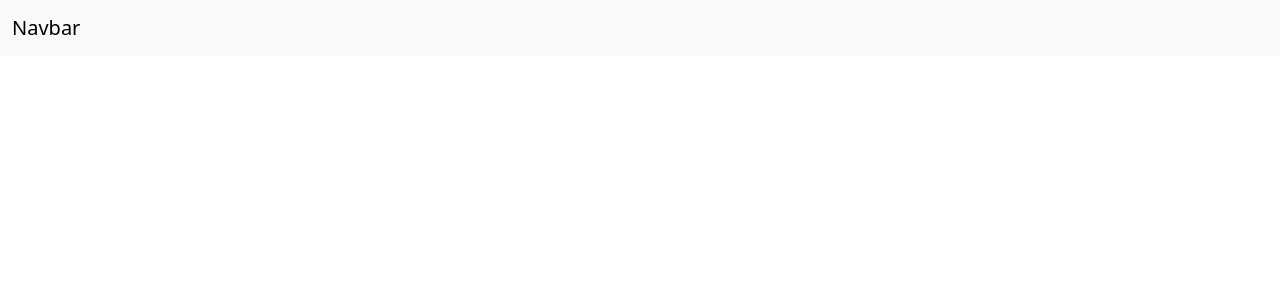
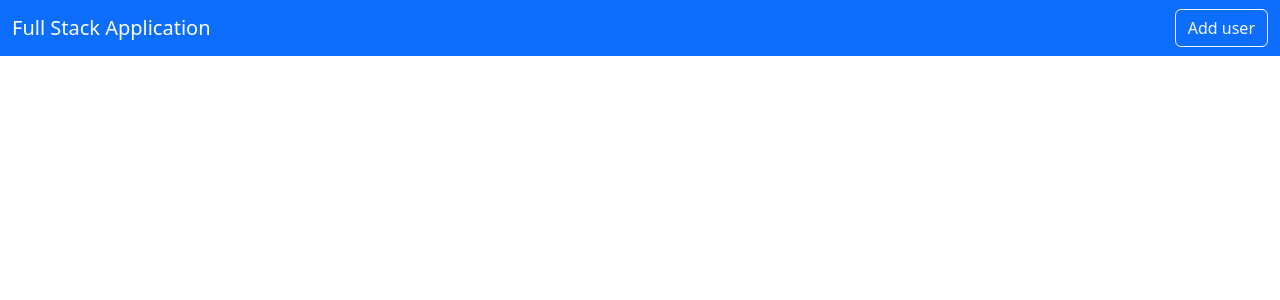
Before and after one commit to HonkyTonkRobot/user-list-frontend-react, a React (Create React App) app: page / in a window 1280 px wide. Shown: the top 300 px of the page. Built offline with nearby package versions, Linux system fonts and the light colour scheme.

Commit message:
update the navbar to match code a long

```diff
--- a/src/layout/Navbar.js
+++ b/src/layout/Navbar.js
@@ -1,12 +1,14 @@
 export default function Navbar() {
   return (
     <div>
-      <nav className="navbar navbar-expand-lg bg-body-tertiary">
+      <nav className="navbar navbar-expand-lg navbar-dark bg-primary">
         <div className="container-fluid">
-          <a className="navbar-brand" href="#">Navbar</a>
+          <a className="navbar-brand" href="#">Full Stack Application</a>
           <button className="navbar-toggler" type="button" data-bs-toggle="collapse" data-bs-target="#navbarSupportedContent" aria-controls="navbarSupportedContent" aria-expanded="false" aria-label="Toggle navigation">
             <span className="navbar-toggler-icon"></span>
           </button>
+
+          <button className="btn btn-outline-light">Add user</button>
         </div>
       </nav>
     </div>
```
